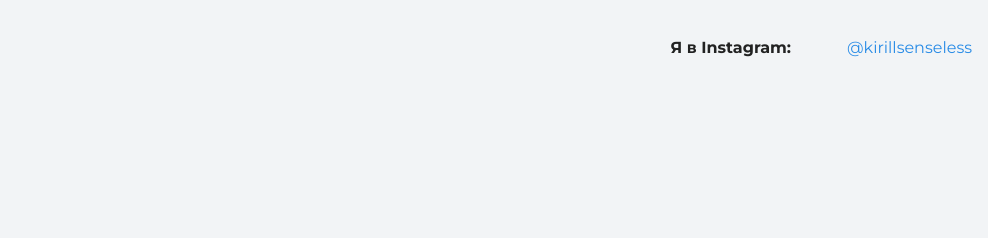
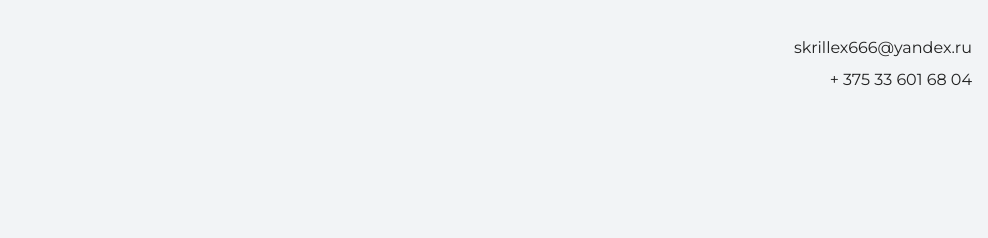
Before and after one commit to KirillSenseless/my-site, a plain HTML site: page index.html in a window 1280 px wide. Shown: the top 238 px of the page, without its empty margins (292-1280 px from the left). Drawn offline with nearby package versions, Linux system fonts and the light colour scheme.

Commit message:
меняет контакты

```diff
--- a/index.html
+++ b/index.html
@@ -9,7 +9,11 @@
 
   <body>
     <header class="page-header">
-    <div class="container">  <b>Я в Instagram:</b><a href="http://www.instagram.com/kirillsenseless" title="Instagram">@kirillsenseless</a></div>
+    <div class="container">
+    	skrillex666@yandex.ru
+    	<br />
+    	+ 375 33 601 68 04
+    </div>
     </header>
 
     <section class="hero-image">
```
